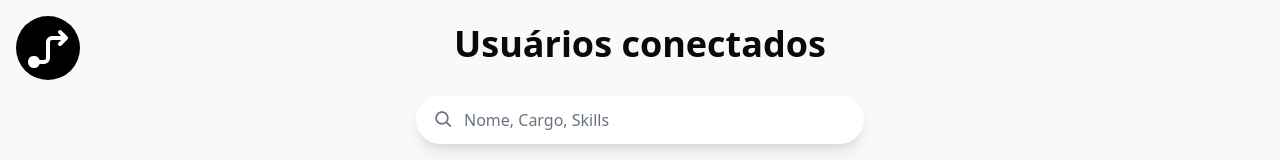
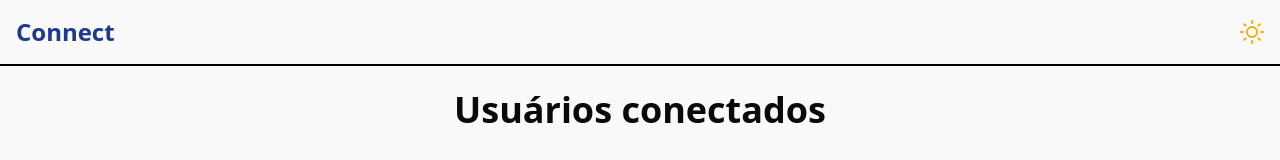
Before and after one commit to PedroMarchese01/connect, a React (Vite) app: page / in a window 1280 px wide. Shown: the top 160 px of the page. Built offline with nearby package versions, Linux system fonts and the light colour scheme; no server answers.

Commit message:
Feat: adicionar toggle para temas dark

```diff
--- a/src/Layout.jsx
+++ b/src/Layout.jsx
@@ -1,16 +1,32 @@
+import React, { useState } from "react";
+
 import { Outlet } from "react-router-dom";
 import Navbar from "./components/Navbar";
 
 export default function Layout() {
+  const [isDark, setIsDark] = useState(
+    localStorage.getItem("isDark") === "true"
+  );
+
+  const toggleTheme = () => {
+    const newValue = !isDark;
+    setIsDark(newValue);
+
+    localStorage.removeItem("isDark");
+    localStorage.setItem("isDark", String(newValue));
+  };
+
   return (
     <>
+      <div className={isDark ? "dark" : ""}>
         <nav>
-        <Navbar />
+          <Navbar isDark={isDark} setDark={setIsDark} toggler={toggleTheme} />
         </nav>
         <main>
           <Outlet />
         </main>
         <footer></footer>
+      </div>
     </>
   );
 }
--- a/src/components/Navbar.jsx
+++ b/src/components/Navbar.jsx
@@ -1,12 +1,28 @@
-import { TbArrowGuideFilled } from "react-icons/tb";
+import { FiSun } from "react-icons/fi";
+import { IoIosMoon } from "react-icons/io";
 
-export default function Navbar() {
+export default function Navbar({ isDark, toggler }) {
   return (
     <>
-      <div className="fixed top-4 left-4 z-100">
-        <div className="bg-black rounded-full w-12 lg:w-16 h-12 lg:h-16 flex justify-center items-center">
-          <TbArrowGuideFilled className="fixed w-8 lg:w-12 h-8 lg:h-12 text-white" />
-        </div>
+      <div className="flex justify-between border-black border-b-2 p-4 dark:bg-dark dark:text-white dark:border-white">
+        <p className="text-2xl font-semibold text-blue-900 dark:text-purple-400">
+          Connect
+        </p>
+
+        <label className="cursor-pointer flex items-center gap-2">
+          <input
+            type="checkbox"
+            checked={isDark}
+            onChange={toggler}
+            className="hidden"
+          />
+
+          {isDark ? (
+            <IoIosMoon className="text-2xl text-yellow-300 transition-all duration-300" />
+          ) : (
+            <FiSun className="text-2xl text-yellow-500 transition-all duration-300" />
+          )}
+        </label>
       </div>
     </>
   );
--- a/src/index.css
+++ b/src/index.css
@@ -7,6 +7,11 @@ body {
 }
 
 @custom-variant dark (&:is(.dark *));
+
+@theme {
+  --color-white: #f9f9f9;
+  --color-dark: #1c1c1c;
+}
 
 @theme inline {
   --radius-sm: calc(var(--radius) - 4px);
```
Lines whose indentation alone changed are shown as unchanged.
